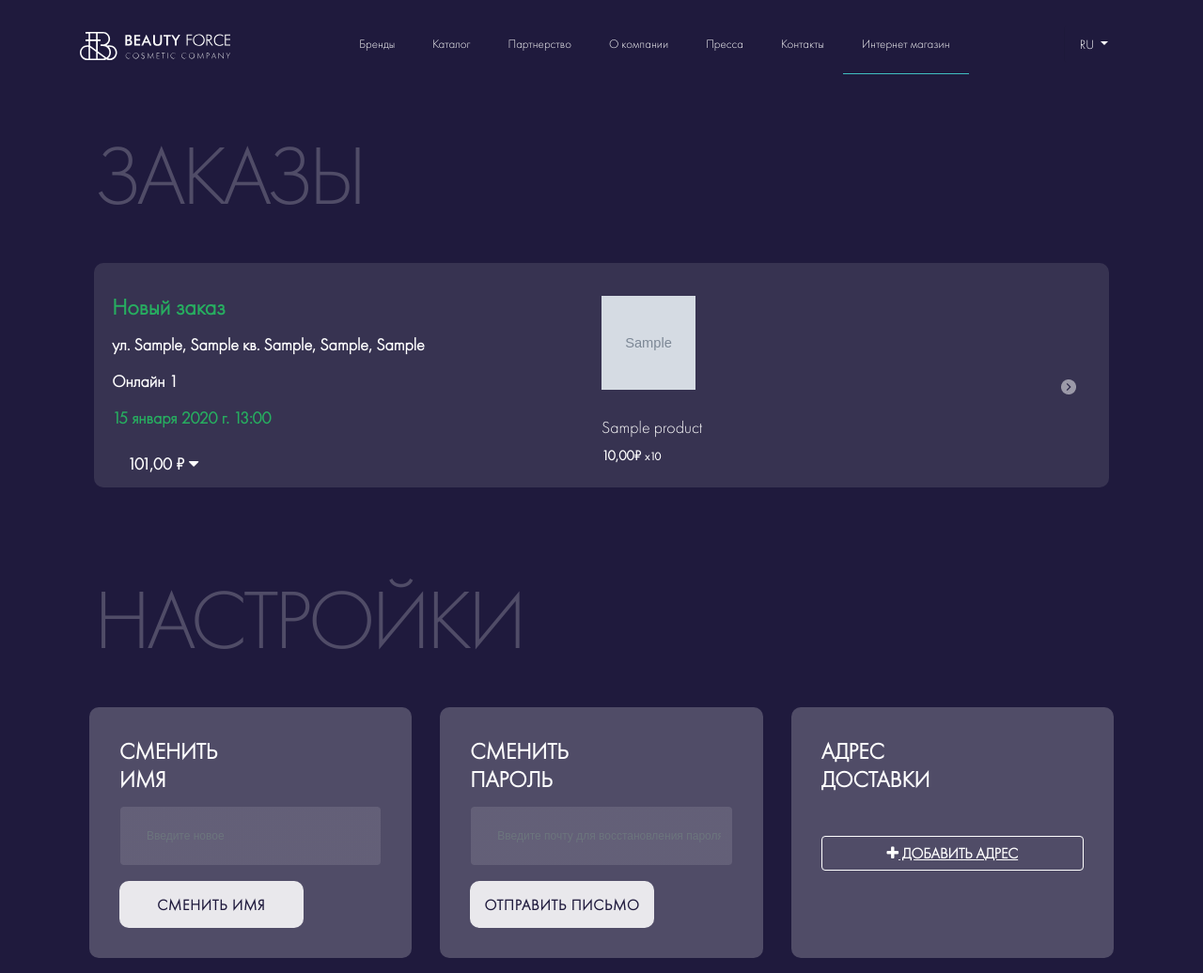
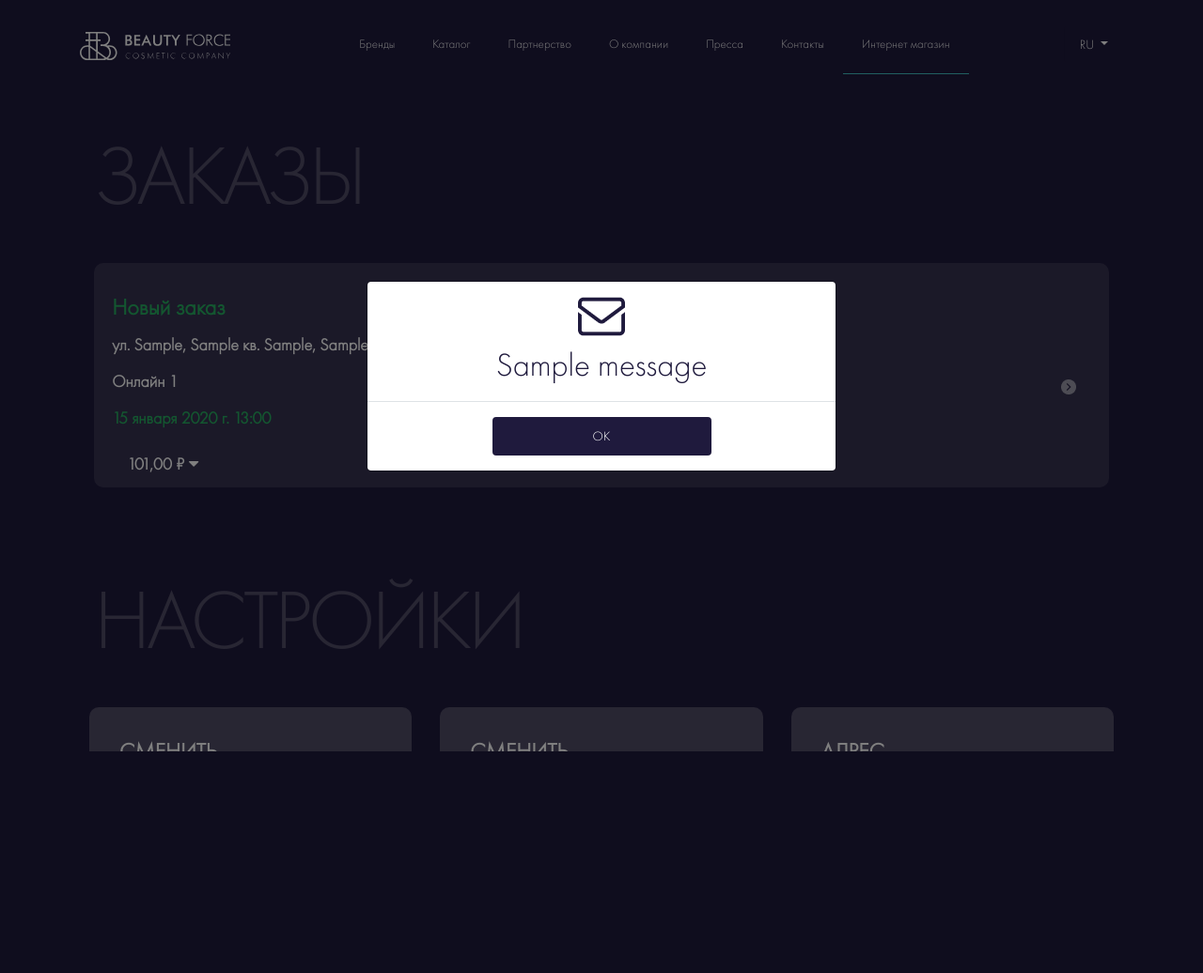
Before and after one commit to garrip91/beautyforce_group, a Django app: page /personal_account/orders_history/ in a window 1280 px wide. Shown: the whole page at 94% size. After the commit the page ends 800 px from the top, so only its background shows below. Run offline with Django 4.2, Linux system fonts and the light colour scheme; a user stored in the database is signed in; tables that the repository leaves empty hold one stand-in row (values such as "Sample post"); grey boxes marked "Sample" are stand-in pictures; one stand-in notice (Sample message) is shown; some libraries are stand-ins or nearby versions.

Commit message:
fixed small bugs

```diff
--- a/Beauty_Force/project/templates/user_history_orders.html
+++ b/Beauty_Force/project/templates/user_history_orders.html
@@ -83,14 +83,16 @@
                   </div>
                 </div>
               </div>
-              {% endfor %}
-                {% endif %}
+                {% endfor %}
             </div>
+
+
                 </div>
+                    {% endif %}
             </div>
         </div>
+        </section>
 
-        </section>
         <section class="ftco-section">
           <div class="container">
               <div class="row">
@@ -135,7 +137,7 @@
                       <div class="card">
                         <div class="card-body card-history">
                           <h5 class="card-title">Адрес<br> доставки</h5>
-                          <button type="button " class="btn btn-modal-history" data-toggle="modal" data-target="#addAdress">
+                          <button type="button" class="btn btn-modal-history" data-toggle="modal" data-target="#addAdress">
                             <i class="fa fa-plus" aria-hidden="true"></i> Добавить адрес
                         </button>
                         </div>
@@ -186,18 +188,38 @@
                 </div>
               </div>
           </div>
-
- {% if messages %}
-	<div class="modal fade" id="changeName" tabindex="-1" role="dialog" aria-labelledby="exampleModalCenterTitle" aria-hidden="true">
+{% if messages %}
+    {% for msg in messages %}
+        {% if msg.message == '1' %}
+            {% else %}
+                <div class="modal fade" id="messagesModal" tabindex="-1" role="dialog" aria-labelledby="exampleModalCenterTitle" aria-hidden="true">
+                    <div class="modal-dialog modal-dialog-centered" role="document">
+                        <div class="modal-content">
+                            <div class="modal-body">
+                                    <div class="text-center p-t-30">
+                                        <h5><img src="{% static 'images/modal-vector.png' %}"  alt=""></h5>
+                                        <span class="modal-text">
+                                                {{msg.message}}
+                                        </span>
+                                    </div>
+                            </div>
+                          <div class="modal-footer d-flex justify-content-center">
+                            <button type="button" class="btn btn-secondary text-center" data-dismiss="modal">ОК</button>
+                          </div>
+                        </div>
+                    </div>
+                </div>
+            {% endif %}
+        {% endfor %}
+    {% endif %}
+	<div class="modal fade" tabindex="-1" id="changeName">
 		<div class="modal-dialog modal-dialog-centered" role="document">
 			<div class="modal-content">
 				<div class="modal-body">
 						<div class="text-center p-t-30">
 							<h5><img src="{% static 'images/modal-vector.png' %}"  alt=""></h5>
 							<span class="modal-text">
-								{% for msg in messages %}
-									{{ msg.message }}
-								{% endfor %}
+                                Вы успешно изменили имя
 							</span>
 						</div>
 				</div>
@@ -207,5 +229,4 @@
 			</div>
 		</div>
 	</div>
-	{% endif %}
 {% endblock content %}
--- a/Beauty_Force/project/views.py
+++ b/Beauty_Force/project/views.py
@@ -189,7 +189,6 @@ class Users_Lk_Page(View):
         total_amount_all_percent = 0
         sale = current_user.discount_percentage + 1
         products = []
-
         try:
             orders_history = Orders.objects.filter(recipient=request.user).order_by('id')[0]
             product_quantity = Order_Items.objects.filter(order__id=orders_history.id)
@@ -269,7 +268,7 @@ class Users_Lk_Page(View):
                     floor=floor,
                     apartment_or_office=apartment_or_office
                 )
-                # messages.error(request, self.error_message_add_adresses)
+                messages.success(request, self.success_message_add_adresses)
 
         return render(
             request,
@@ -423,9 +422,12 @@ class Users_Orders_History(View):
 
         products = []
         orders_history = Orders.objects.filter(recipient=request.user)
-        for i in orders_history:
-            product_quantity = Order_Items.objects.filter(order__id=i.id)
-            products.append(product_quantity)
+        if not orders_history:
+            orders_history = None
+        else:
+            for i in orders_history:
+                product_quantity = Order_Items.objects.filter(order__id=i.id)
+                products.append(product_quantity)
         context = {
             'orders_history': orders_history,
             'products': products,
@@ -436,7 +438,9 @@ class Users_Orders_History(View):
                 username = Users.objects.get(username=request.user)
                 username.username = request.POST.get('change_name')
                 username.save()
-                messages.success(request, 'Вы успешно сменили имя на {}'.format(request.POST.get('change_name')))
+                messages.success(request, 'Вы успешно сменили имя')
+                return HttpResponseRedirect('/personal_account/orders_history/')
+
             except:
                 messages.error(request, 'Что-то пошло не так, попробуйте снова')
 
@@ -444,7 +448,7 @@ class Users_Orders_History(View):
 
             mail = request.POST.get('acсount-email')
             message = render_to_string('password_reset_email.html', {
-                'user': user,
+                'user': request.user,
                 'domain': '127.0.0.1:8000',
             })
             try:
@@ -467,19 +471,34 @@ class Users_Orders_History(View):
             entrance = request.POST.get('entrance')
             floor = request.POST.get('floor')
             apartment_or_office = request.POST.get('apartment_or_office')
-            try:
-                Delivery_Addresses.objects.update_or_create(
-                    recipient=request.user,
-                    city=city,
-                    street=street,
-                    home=home,
-                    entrance=entrance,
-                    floor=floor,
-                    apartment_or_office=apartment_or_office
-                )
-                messages.success(request, self.success_message_add_adresses)
-            except:
-                messages.error(request, self.error_message_add_adresses)
+            delivery_addresses = Delivery_Addresses.objects.get(recipient=request.user)
+            if not delivery_addresses:
+                try:
+                    Delivery_Addresses.objects.create(
+                        recipient=request.user,
+                        city=city,
+                        street=street,
+                        home=home,
+                        entrance=entrance,
+                        floor=floor,
+                        apartment_or_office=apartment_or_office
+                    )
+                    messages.success(request, self.success_message_add_adresses)
+                except:
+                    messages.error(request, self.error_message_add_adresses)
+            else:
+                try:
+                    delivery_addresses.recipient = request.user
+                    delivery_addresses.city = city
+                    delivery_addresses.street = street
+                    delivery_addresses.home = home
+                    delivery_addresses.entrance = entrance
+                    delivery_addresses.floor = floor
+                    delivery_addresses.apartment_or_office = apartment_or_office
+                    delivery_addresses.save()
+                    messages.success(request, self.success_message_add_adresses)
+                except:
+                    messages.error(request, self.error_message_add_adresses)
 
         return render(request, 'user_history_orders.html', context=context)
 
```
